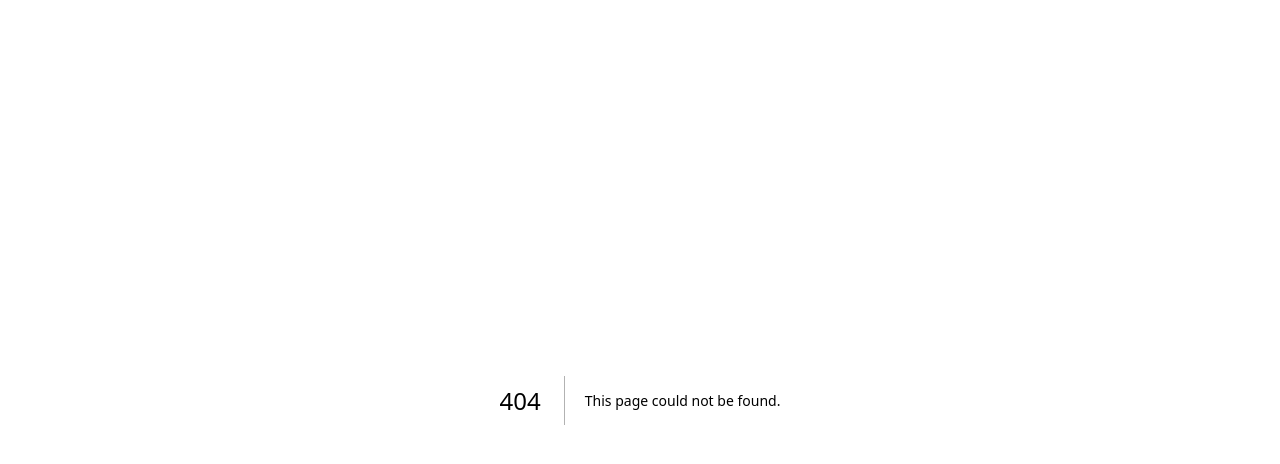
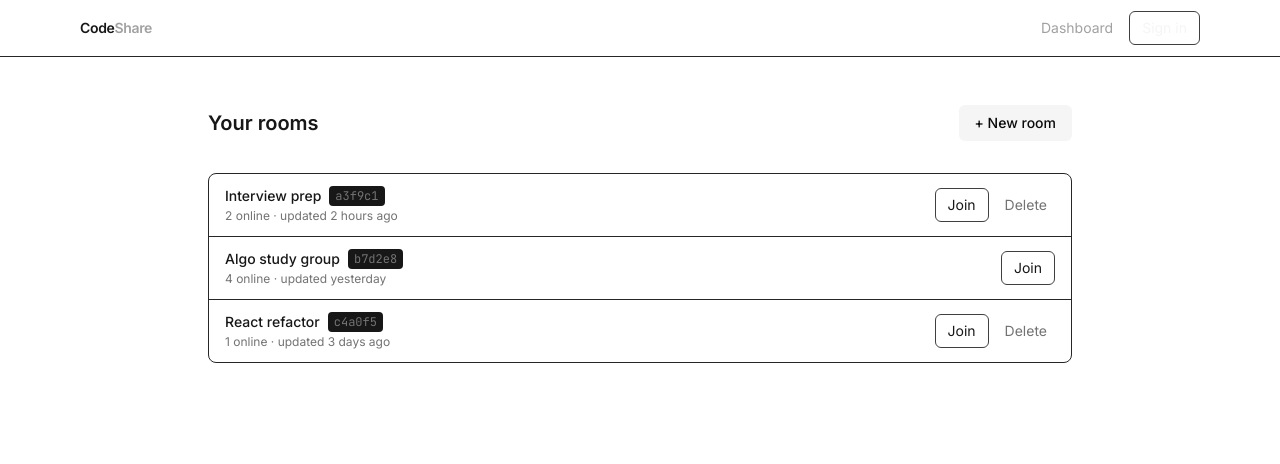
Before and after one commit to GitDaksh/codeshare, a Next.js app in the folder client/: page /dashboard in a window 1280 px wide. Before the commit this address had no page. Shown: the top 464 px of the page. Built offline with nearby package versions, Linux system fonts and the light colour scheme.

Commit message:
dashboard layout

```diff
--- /dev/null
+++ b/client/app/dashboard/page.tsx
@@ -0,0 +1,106 @@
+"use client";
+
+import { useState } from "react";
+import Link from "next/link";
+import type { Room } from "@/types/room";
+
+const initialRooms: Room[] = [
+  {
+    id: "a3f9c1",
+    name: "Interview prep",
+    participants: 2,
+    updatedAt: "2 hours ago",
+    ownedByMe: true,
+  },
+  {
+    id: "b7d2e8",
+    name: "Algo study group",
+    participants: 4,
+    updatedAt: "yesterday",
+    ownedByMe: false,
+  },
+  {
+    id: "c4a0f5",
+    name: "React refactor",
+    participants: 1,
+    updatedAt: "3 days ago",
+    ownedByMe: true,
+  },
+];
+
+export default function DashboardPage() {
+  const [rooms, setRooms] = useState<Room[]>(initialRooms);
+
+  function handleCreateRoom() {
+    const newRoom: Room = {
+      id: Math.random().toString(16).slice(2, 8),
+      name: `Untitled room ${rooms.length + 1}`,
+      participants: 1,
+      updatedAt: "just now",
+      ownedByMe: true,
+    };
+    setRooms([newRoom, ...rooms]);
+  }
+
+  function handleDeleteRoom(id: string) {
+    setRooms(rooms.filter((room) => room.id !== id));
+  }
+
+  return (
+    <main className="mx-auto max-w-4xl px-4 py-12">
+      <div className="mb-8 flex items-center justify-between">
+        <h1 className="text-xl font-semibold">Your rooms</h1>
+        <button
+          onClick={handleCreateRoom}
+          className="rounded-md bg-neutral-100 px-4 py-2 text-sm font-medium text-neutral-950 transition-colors hover:bg-neutral-200"
+        >
+          + New room
+        </button>
+      </div>
+
+      {rooms.length === 0 ? (
+        <p className="text-sm text-neutral-500">
+          No rooms yet — create one to get started.
+        </p>
+      ) : (
+        <div className="divide-y divide-neutral-800 rounded-lg border border-neutral-800">
+          {rooms.map((room) => (
+            <div
+              key={room.id}
+              className="flex items-center justify-between gap-4 px-4 py-3"
+            >
+              <div className="min-w-0 flex-1">
+                <div className="flex items-center gap-2">
+                  <span className="truncate text-sm font-medium">{room.name}</span>
+                  <span className="rounded bg-neutral-900 px-1.5 py-0.5 font-[family-name:var(--font-mono)] text-xs text-neutral-500">
+                    {room.id}
+                  </span>
+                </div>
+                <p className="mt-0.5 text-xs text-neutral-500">
+                  {room.participants} online · updated {room.updatedAt}
+                </p>
+              </div>
+
+              <div className="flex shrink-0 items-center gap-2">
+                <Link
+                  href={`/room/${room.id}`}
+                  className="rounded-md border border-neutral-700 px-3 py-1.5 text-sm transition-colors hover:border-neutral-500"
+                >
+                  Join
+                </Link>
+                {room.ownedByMe && (
+                  <button
+                    onClick={() => handleDeleteRoom(room.id)}
+                    className="rounded-md px-2 py-1.5 text-sm text-neutral-500 transition-colors hover:text-red-400"
+                  >
+                    Delete
+                  </button>
+                )}
+              </div>
+            </div>
+          ))}
+        </div>
+      )}
+    </main>
+  );
+}
--- a/client/app/layout.tsx
+++ b/client/app/layout.tsx
@@ -1,29 +1,25 @@
 import type { Metadata } from "next";
-import { Geist, Geist_Mono } from "next/font/google";
+import { Inter, JetBrains_Mono } from "next/font/google";
+import { Navbar } from "@/components/Navbar";
 import "./globals.css";
 
-const geistSans = Geist({
-  variable: "--font-geist-sans",
-  subsets: ["latin"],
-});
-
-const geistMono = Geist_Mono({
-  variable: "--font-geist-mono",
-  subsets: ["latin"],
-});
+const inter = Inter({ subsets: ["latin"] });
+const jetbrainsMono = JetBrains_Mono({ subsets: ["latin"], variable: "--font-mono" });
 
 export const metadata: Metadata = {
-  title: "Create Next App",
-  description: "Generated by create next app",
+  title: "CodeShare",
+  description: "Real-time collaborative coding rooms",
 };
 
-export default function RootLayout({ children }: LayoutProps<"/">) {
+export default function RootLayout({ children }: { children: React.ReactNode }) {
   return (
-    <html
-      lang="en"
-      className={`${geistSans.variable} ${geistMono.variable} h-full antialiased`}
-    >
-      <body className="min-h-full flex flex-col">{children}</body>
+    <html lang="en">
+      <body
+        className={`${inter.className} ${jetbrainsMono.variable} bg-neutral-950 text-neutral-100 antialiased`}
+      >
+        <Navbar />
+        {children}
+      </body>
     </html>
   );
 }
--- a/client/app/page.tsx
+++ b/client/app/page.tsx
@@ -1,37 +1,28 @@
-"use client";
-
-import { useEffect, useState } from "react";
-import { api } from "@/lib/api";
-
-type Status = "loading" | "ok" | "error";
+import Link from "next/link";
 
 export default function Home() {
-  const [status, setStatus] = useState<Status>("loading");
-  const [message, setMessage] = useState("");
-
-  useEffect(() => {
-    api
-      .get("/")
-      .then((res) => {
-        setStatus("ok");
-        setMessage(res.data.message);
-      })
-      .catch(() => {
-        setStatus("error");
-        setMessage("Could not reach the backend");
-      });
-  }, []);
-
-  const color =
-    status === "ok" ? "text-green-400" : status === "error" ? "text-red-400" : "text-gray-400";
-
   return (
-    <main className="flex min-h-screen items-center justify-center bg-black text-white">
-      <div className="text-center">
-        <h1 className="text-2xl font-semibold mb-2">CodeShare</h1>
-        <p className={color}>
-          {status === "loading" ? "Checking backend…" : message}
-        </p>
+    <main className="mx-auto flex max-w-6xl flex-col items-center justify-center px-4 py-32 text-center">
+      <h1 className="text-4xl font-semibold tracking-tight sm:text-5xl">
+        Code together, in real time.
+      </h1>
+      <p className="mt-4 max-w-xl text-neutral-400">
+        Create a room, share the link, and edit code with your team live —
+        no setup, no friction.
+      </p>
+      <div className="mt-8 flex gap-3">
+        <Link
+          href="/register"
+          className="rounded-md bg-neutral-100 px-5 py-2.5 text-sm font-medium text-neutral-950 transition-colors hover:bg-neutral-200"
+        >
+          Get started
+        </Link>
+        <Link
+          href="/login"
+          className="rounded-md border border-neutral-700 px-5 py-2.5 text-sm font-medium transition-colors hover:border-neutral-500"
+        >
+          Sign in
+        </Link>
       </div>
     </main>
   );
--- /dev/null
+++ b/client/components/Navbar.tsx
@@ -0,0 +1,24 @@
+import Link from "next/link";
+
+export function Navbar() {
+  return (
+    <header className="border-b border-neutral-800">
+      <div className="mx-auto flex h-14 max-w-6xl items-center justify-between px-4">
+        <Link href="/" className="text-sm font-semibold tracking-tight">
+          Code<span className="text-neutral-400">Share</span>
+        </Link>
+        <nav className="flex items-center gap-4 text-sm text-neutral-400">
+          <Link href="/dashboard" className="hover:text-neutral-100 transition-colors">
+            Dashboard
+          </Link>
+          <Link
+            href="/login"
+            className="rounded-md border border-neutral-700 px-3 py-1.5 text-neutral-100 hover:border-neutral-500 transition-colors"
+          >
+            Sign in
+          </Link>
+        </nav>
+      </div>
+    </header>
+  );
+}
--- /dev/null
+++ b/client/types/room.ts
@@ -0,0 +1,7 @@
+export type Room = {
+  id: string;
+  name: string;
+  participants: number;
+  updatedAt: string;
+  ownedByMe: boolean;
+};
```
